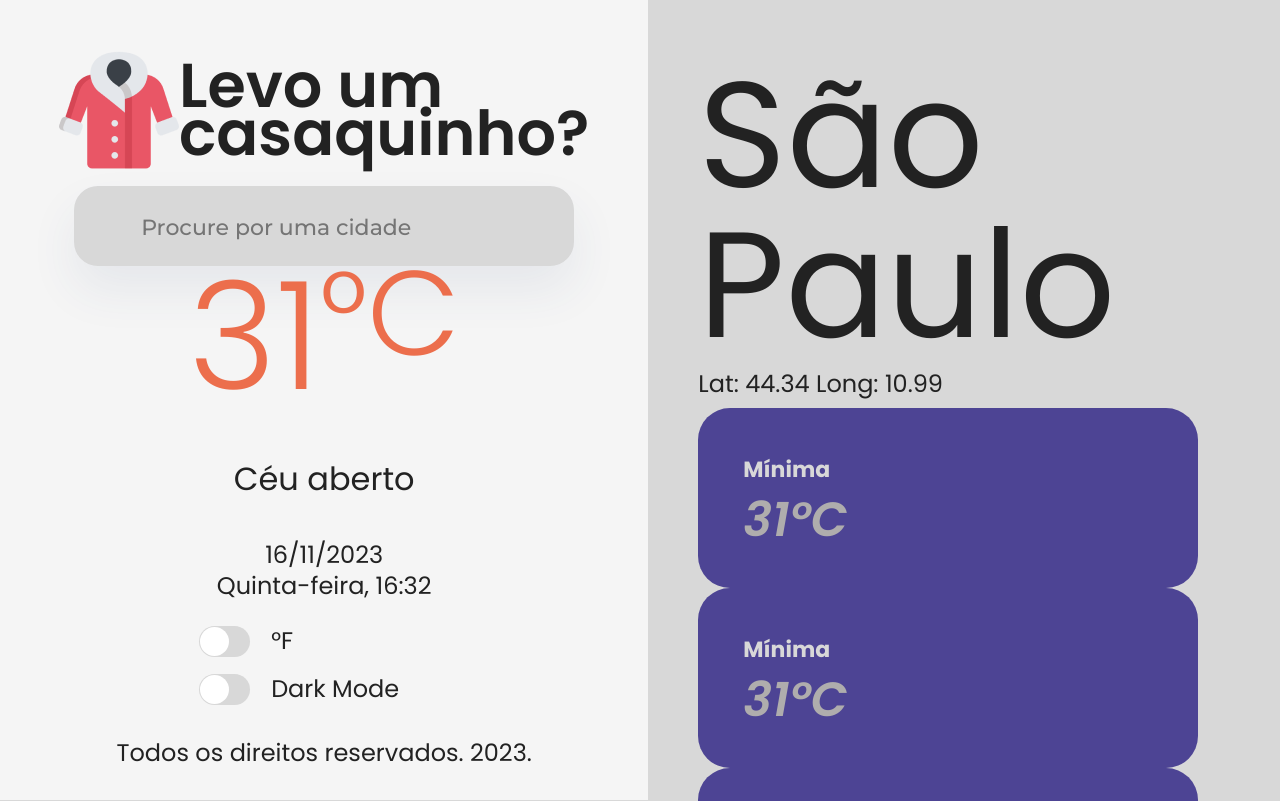
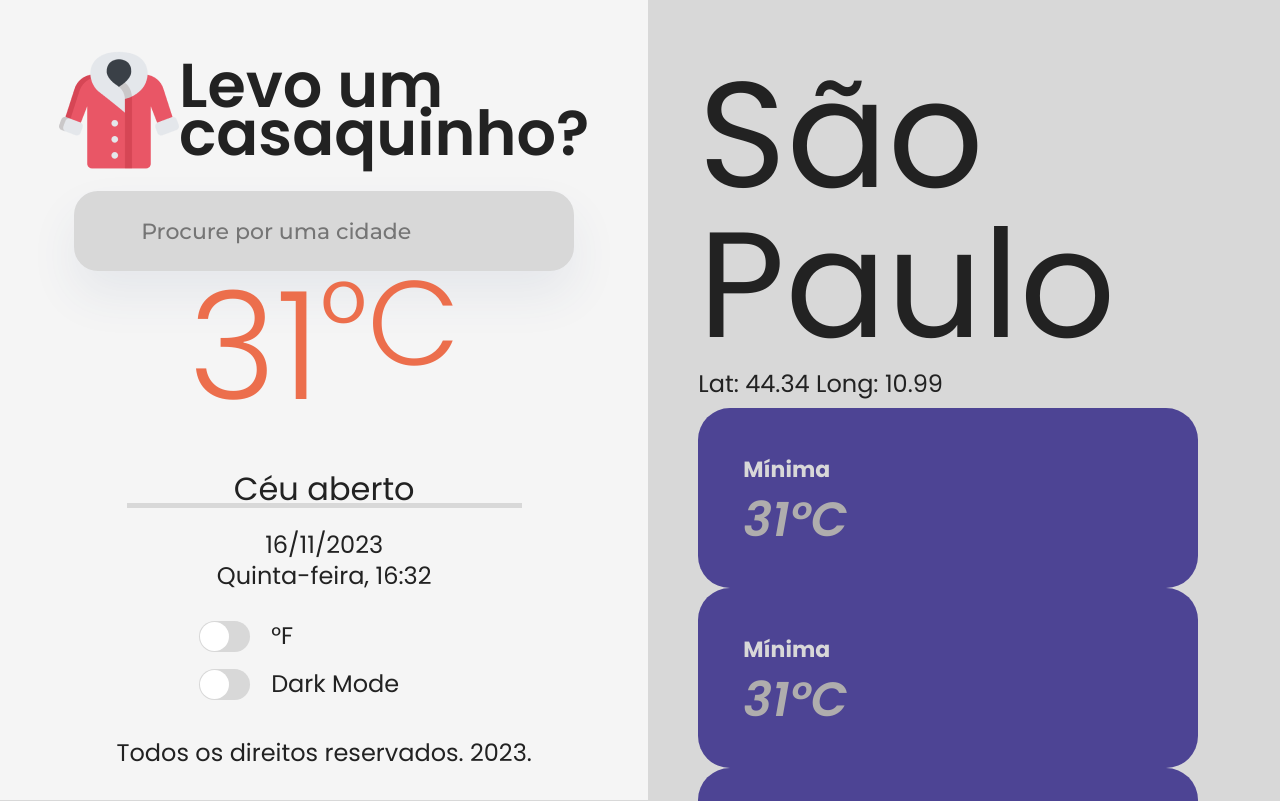
Before and after one commit to 422UR4H/EndTimesForecast, a React (Vite) app: page / in a window 1280 px wide. Shown: the top 801 px of the page. Built offline with nearby package versions, Linux system fonts and the light colour scheme.

Commit message:
:lipstick: Style: fine adjustments

```diff
--- a/src/styles/Line.ts
+++ b/src/styles/Line.ts
@@ -1,9 +1,8 @@
 import styled from "styled-components";
 
 const StyledLine = styled.div`
-  background-color: ${({ theme }) => theme.colors.primaryBackground}
+  background-color: ${({ theme }) => theme.colors.primaryBackground};
   width: 395px;
   height: 5px;
-  margin-top: 29px;
 `;
 export default StyledLine;
```
